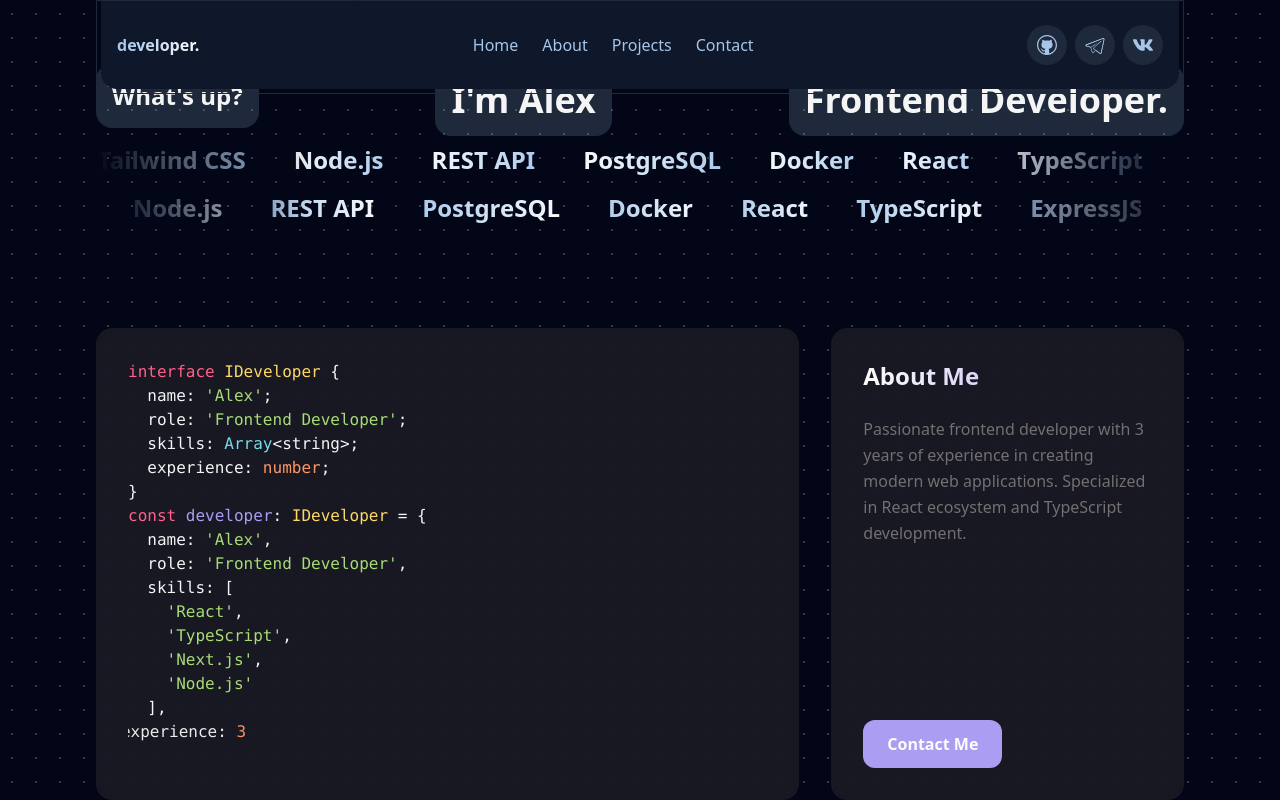
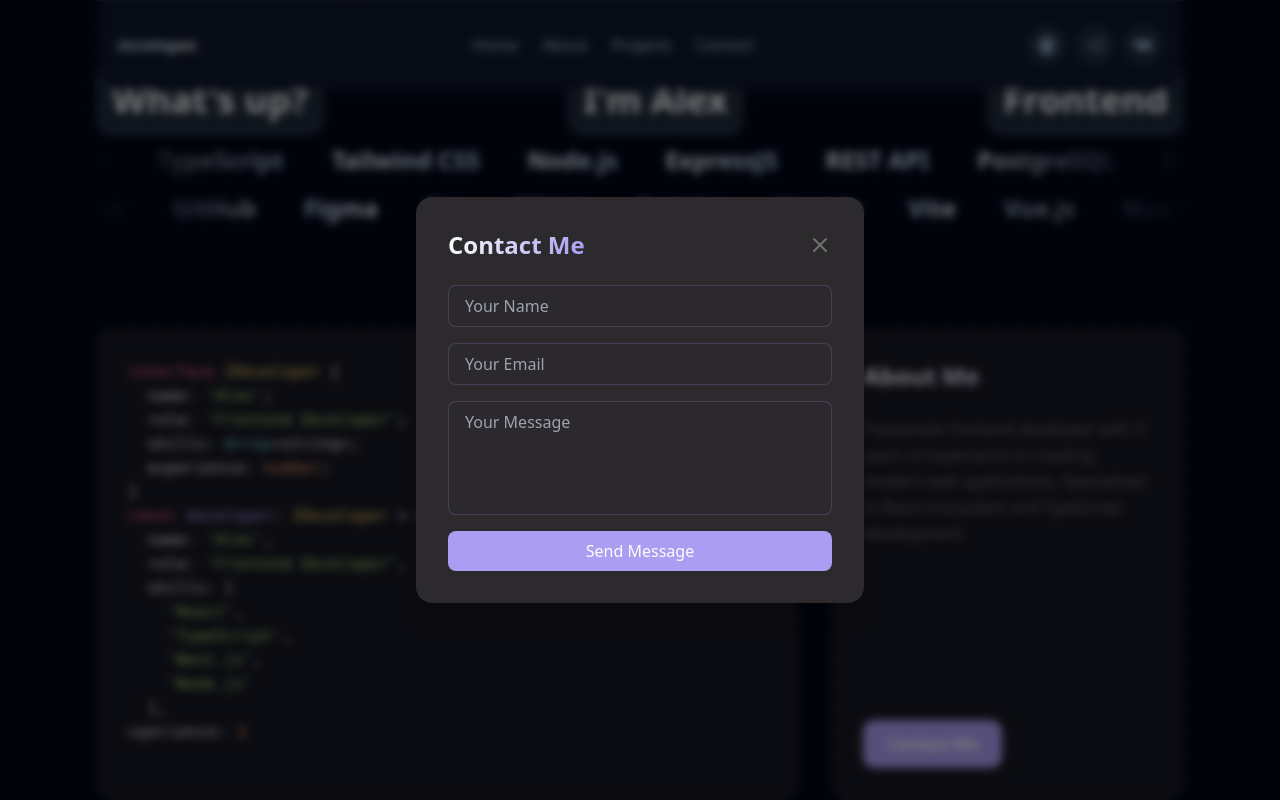
Before and after one commit to hellpes666/hellpes_site, a Next.js app in the folder site/: page / in a window 1280 px wide. Both pictures are taken after a click on the button "Contact Me". Shown: the part 238-1038 px from the top of the page. Built offline with nearby package versions, Linux system fonts and the light colour scheme.

Commit message:
add framer-motion + contact form has been realized

```diff
--- a/site/src/app/globals.css
+++ b/site/src/app/globals.css
@@ -3,5 +3,34 @@
 @tailwind utilities;
 
 html > * {
-    box-sizing: border-box;
+  box-sizing: border-box;
 }
+
+@keyframes scroll {
+  from {
+    transform: translateX(0);
+  }
+  to {
+    transform: translateX(-50%);
+  }
+}
+
+@keyframes scroll-reverse {
+  from {
+    transform: translateX(-50%);
+  }
+  to {
+    transform: translateX(0);
+  }
+}
+
+.animate-scroll {
+  animation: scroll 20s linear infinite;
+  /* Важно: добавляем will-change для оптимизации производительности */
+  will-change: transform;
+}
+
+.animate-scroll-reverse {
+  animation: scroll-reverse 20s linear infinite;
+  will-change: transform;
+}
--- a/site/src/app/page.tsx
+++ b/site/src/app/page.tsx
@@ -1,17 +1,27 @@
 import { memo } from 'react';
 import Image from 'next/image';
 import { NAVIGATION_ITEMS, SOCIAL_LINKS } from '@/shared/constants/routes';
-import { TECH_STACK } from '@/shared/constants/stack';
+import { OTHER_STACK, TECH_STACK } from '@/shared/constants/stack';
 import CodeBlock from '@/widgets/CodeBlock/CodeBlock';
 import AboutSection from '@/widgets/AboutSection/AboutSection';
 import RunningLine from '@/widgets/RunningLine/RunningLine';
 
 // Константы для часто используемых стилей
 const COMMON_STYLES = {
-  card: "rounded-2xl bg-slate-800 p-4 w-fit animate-fade-in",
-  socialLink: "bg-slate-800 rounded-full w-10 h-10 hover:bg-slate-700 hover:scale-110 transition-all duration-300 flex items-center justify-center",
-  navLink: "text-[#A5C5E9] transition-all duration-300 hover:scale-110"
+  card: 'rounded-2xl bg-slate-800 p-4 w-fit animate-fade-in',
+  socialLink:
+    'bg-slate-800 rounded-full w-10 h-10 hover:bg-slate-700 hover:scale-110 transition-all duration-300 flex items-center justify-center',
+  navLink: 'text-[#A5C5E9] transition-all duration-300 hover:scale-110',
 };
+
+const ContactForm = memo(() => (
+  <div className="w-1/3 flex flex-col gap-6 p-8 bg-monokai-bg/50 backdrop-blur-sm rounded-2xl">
+    <h3 className="text-2xl font-bold bg-gradient-to-r from-monokai-fg to-monokai-purple bg-clip-text text-transparent">
+      Contact Me
+    </h3>
+  </div>
+));
+ContactForm.displayName = 'ContactForm';
 
 const NavigationLinks = memo(() => (
   <div className="flex items-center gap-6">
@@ -39,7 +49,12 @@ const SocialLinks = memo(() => (
         target="_blank"
         rel="noopener noreferrer"
       >
-        <Image src={img} alt={title} width={20} height={20} />
+        <Image
+          src={img}
+          alt={title}
+          width={20}
+          height={20}
+        />
       </a>
     ))}
   </div>
@@ -62,13 +77,13 @@ Header.displayName = 'Header';
 const HeroSection = memo(() => (
   <div className="flex flex-col md:flex-row justify-between items-stretch gap-8 px-4 md:px-0">
     <div className={`${COMMON_STYLES.card} self-start`}>
-      <h2 className="text-2xl font-bold">What&apos;s up?</h2>
+      <h2 className="text-2xl md:text-4xl font-bold">What&apos;s up?</h2>
     </div>
     <div className={`${COMMON_STYLES.card} self-center`}>
       <h2 className="text-2xl md:text-4xl font-bold">I&apos;m Alex</h2>
     </div>
     <div className={`${COMMON_STYLES.card} self-end`}>
-      <h2 className="text-2xl md:text-4xl font-bold">Frontend Developer.</h2>
+      <h2 className="text-2xl md:text-4xl font-bold">Frontend</h2>
     </div>
   </div>
 ));
@@ -76,8 +91,11 @@ HeroSection.displayName = 'HeroSection';
 
 const TechStack = memo(() => (
   <div className="relative flex flex-col gap-4 overflow-hidden py-2 [mask-image:linear-gradient(to_right,transparent,white_20%,white_80%,transparent)]">
-    <RunningLine items={TECH_STACK } />
-    <RunningLine items={TECH_STACK} reverse />
+    <RunningLine items={TECH_STACK} />
+    <RunningLine
+      items={OTHER_STACK}
+      reverse
+    />
   </div>
 ));
 TechStack.displayName = 'TechStack';
--- a/site/src/shared/constants/stack.ts
+++ b/site/src/shared/constants/stack.ts
@@ -1 +1,5 @@
-export const TECH_STACK = ['React', 'TypeScript', 'ExpressJS', 'Tailwind CSS', 'Node.js', 'REST API', 'PostgreSQL', 'Docker'] as const ;
+export const TECH_STACK = ['React', 'TypeScript', 'Tailwind CSS', 'Node.js', 'ExpressJS',  'REST API', 'PostgreSQL'] as const ;
+
+export const OTHER_STACK = ['Next.js', 'Vite', 'Vue.js', 'Nuxt.js', 'Git', 'GitHub', 'Figma', 'Jira', 'ESLint', 'Prettier'] as const;
+
+// 'Storybook',
--- a/site/src/widgets/AboutSection/AboutSection.tsx
+++ b/site/src/widgets/AboutSection/AboutSection.tsx
@@ -1,19 +1,122 @@
+'use client';
+import { useState } from 'react';
+import { motion, AnimatePresence } from 'framer-motion';
+
+const ContactForm = () => (
+  <motion.form
+    initial={{ opacity: 0, y: 20 }}
+    animate={{ opacity: 1, y: 0 }}
+    exit={{ opacity: 0, y: 20 }}
+    className="flex flex-col gap-4 w-full"
+  >
+    <motion.input
+      initial={{ opacity: 0, x: -20 }}
+      animate={{ opacity: 1, x: 0 }}
+      transition={{ delay: 0.1 }}
+      type="text"
+      placeholder="Your Name"
+      className="bg-monokai-bg/30 border border-monokai-purple/20 rounded-lg px-4 py-2 focus:outline-none focus:border-monokai-purple"
+    />
+    <motion.input
+      initial={{ opacity: 0, x: -20 }}
+      animate={{ opacity: 1, x: 0 }}
+      transition={{ delay: 0.2 }}
+      type="email"
+      placeholder="Your Email"
+      className="bg-monokai-bg/30 border border-monokai-purple/20 rounded-lg px-4 py-2 focus:outline-none focus:border-monokai-purple"
+    />
+    <motion.textarea
+      initial={{ opacity: 0, x: -20 }}
+      animate={{ opacity: 1, x: 0 }}
+      transition={{ delay: 0.3 }}
+      placeholder="Your Message"
+      rows={4}
+      className="bg-monokai-bg/30 border border-monokai-purple/20 rounded-lg px-4 py-2 focus:outline-none focus:border-monokai-purple resize-none"
+    />
+    <motion.button
+      initial={{ opacity: 0, y: 20 }}
+      animate={{ opacity: 1, y: 0 }}
+      transition={{ delay: 0.4 }}
+      type="submit"
+      className="bg-monokai-purple text-monokai-fg px-6 py-2 rounded-lg hover:bg-monokai-pink transition-colors duration-300"
+    >
+      Send Message
+    </motion.button>
+  </motion.form>
+);
+
 const AboutSection = () => {
+  const [isOpen, setIsOpen] = useState(false);
+
   return (
+    <>
       <div className="w-1/3 flex flex-col gap-6 p-8 bg-monokai-bg/50 backdrop-blur-sm rounded-2xl">
         <h3 className="text-2xl font-bold bg-gradient-to-r from-monokai-fg to-monokai-purple bg-clip-text text-transparent">
           About Me
         </h3>
         <p className="text-monokai-comment leading-relaxed">
-                Passionate frontend developer with 3 years of experience in creating modern web applications.
-                Specialized in React ecosystem and TypeScript development.
+          Passionate frontend developer with 3 years of experience in creating
+          modern web applications. Specialized in React ecosystem and TypeScript
+          development.
         </p>
         <div className="mt-auto">
-                <button className="px-6 py-3 bg-monokai-purple text-monokai-fg rounded-xl font-semibold hover:bg-monokai-pink transition-colors duration-300">
+          <button
+            onClick={() => setIsOpen(true)}
+            className="px-6 py-3 bg-monokai-purple text-monokai-fg rounded-xl font-semibold hover:bg-monokai-pink transition-colors duration-300"
+          >
             Contact Me
           </button>
         </div>
       </div>
+
+      <AnimatePresence>
+        {isOpen && (
+          <>
+            <motion.div
+              initial={{ opacity: 0 }}
+              animate={{ opacity: 1 }}
+              exit={{ opacity: 0 }}
+              onClick={() => setIsOpen(false)}
+              className="fixed inset-0 bg-black/50 backdrop-blur-sm z-50 flex items-center justify-center"
+            >
+              <motion.div
+                initial={{ opacity: 0, scale: 0.8 }}
+                animate={{ opacity: 1, scale: 1 }}
+                exit={{ opacity: 0, scale: 0.8 }}
+                onClick={(e) => e.stopPropagation()}
+                className="w-full max-w-md mx-auto p-8 bg-monokai-bg rounded-2xl shadow-xl"
+              >
+                <div className="flex justify-between items-center mb-6">
+                  <h3 className="text-2xl font-bold bg-gradient-to-r from-monokai-fg to-monokai-purple bg-clip-text text-transparent">
+                    Contact Me
+                  </h3>
+                  <button
+                    onClick={() => setIsOpen(false)}
+                    className="text-monokai-comment hover:text-monokai-purple transition-colors"
+                  >
+                    <svg
+                      xmlns="http://www.w3.org/2000/svg"
+                      className="h-6 w-6"
+                      fill="none"
+                      viewBox="0 0 24 24"
+                      stroke="currentColor"
+                    >
+                      <path
+                        strokeLinecap="round"
+                        strokeLinejoin="round"
+                        strokeWidth={2}
+                        d="M6 18L18 6M6 6l12 12"
+                      />
+                    </svg>
+                  </button>
+                </div>
+                <ContactForm />
+              </motion.div>
+            </motion.div>
+          </>
+        )}
+      </AnimatePresence>
+    </>
   );
 };
 
--- a/site/src/widgets/RunningLine/RunningLine.tsx
+++ b/site/src/widgets/RunningLine/RunningLine.tsx
@@ -10,15 +10,25 @@ const RunningLine = ({ items, reverse = false }: RunningLineProps) => {
     : 'from-white to-[#A5C5E9]';
 
   return (
-        <div className={`flex gap-4 ${animationClass} whitespace-nowrap`}>
-            {[...items, ...items].map((item, index) => (
+    <div className="relative overflow-hidden">
+      <div
+        className={`flex gap-4 ${animationClass} whitespace-nowrap`}
+        style={{
+          // Устанавливаем ширину контейнера равной ширине всех элементов
+          width: 'max-content',
+        }}
+      >
+        {[...items, ...items, ...items, ...items, ...items].map(
+          (item, index) => (
             <div
               key={`${item}-${index}`}
               className={`text-2xl font-bold bg-gradient-to-r ${gradientClass} bg-clip-text text-transparent px-4`}
             >
               {item}
             </div>
-            ))}
+          )
+        )}
+      </div>
     </div>
   );
 };
--- a/site/tailwind.config.ts
+++ b/site/tailwind.config.ts
@@ -29,14 +29,6 @@ export default {
           '0%': { backgroundPosition: '200% 0' },
           '100%': { backgroundPosition: '-200% 0' },
         },
-        scroll: {
-          '0%': { transform: 'translateX(0)' },
-          '100%': { transform: 'translateX(-100%)' },
-        },
-        'scroll-reverse': {
-          '0%': { transform: 'translateX(-100%)' },
-          '100%': { transform: 'translateX(0)' },
-        },
         'type-line': {
           'from': {
             transform: 'translateX(-100%)',
```
Also changed, not shown: site/package.json (+7 -6 lines). Lines whose indentation alone changed are shown as unchanged.
